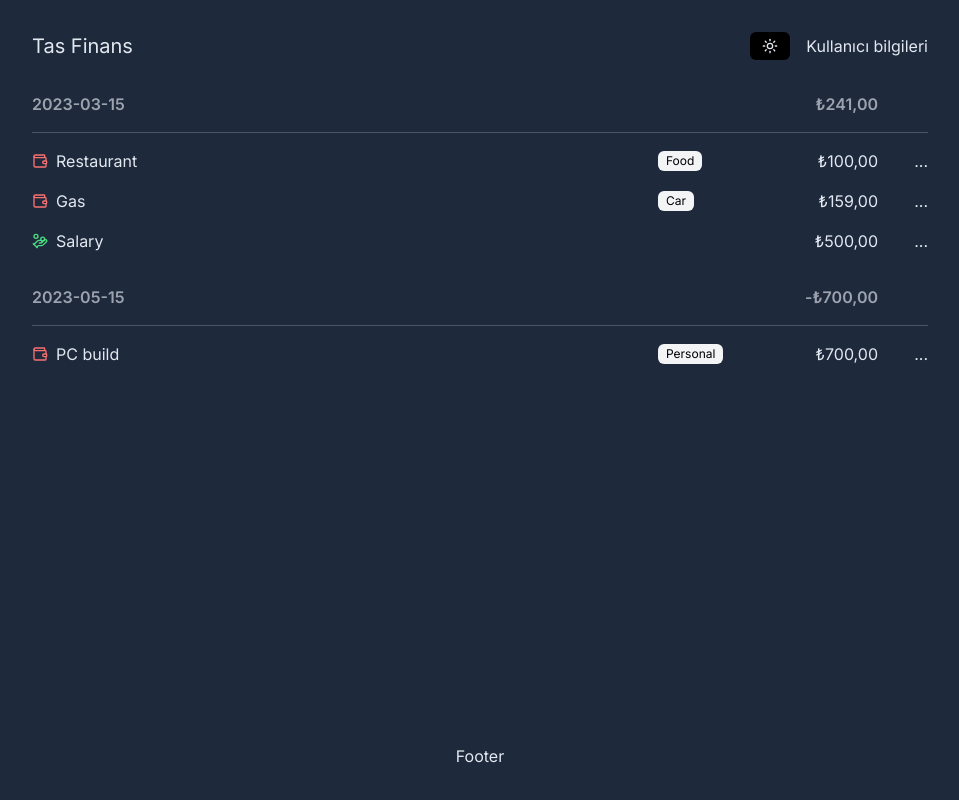
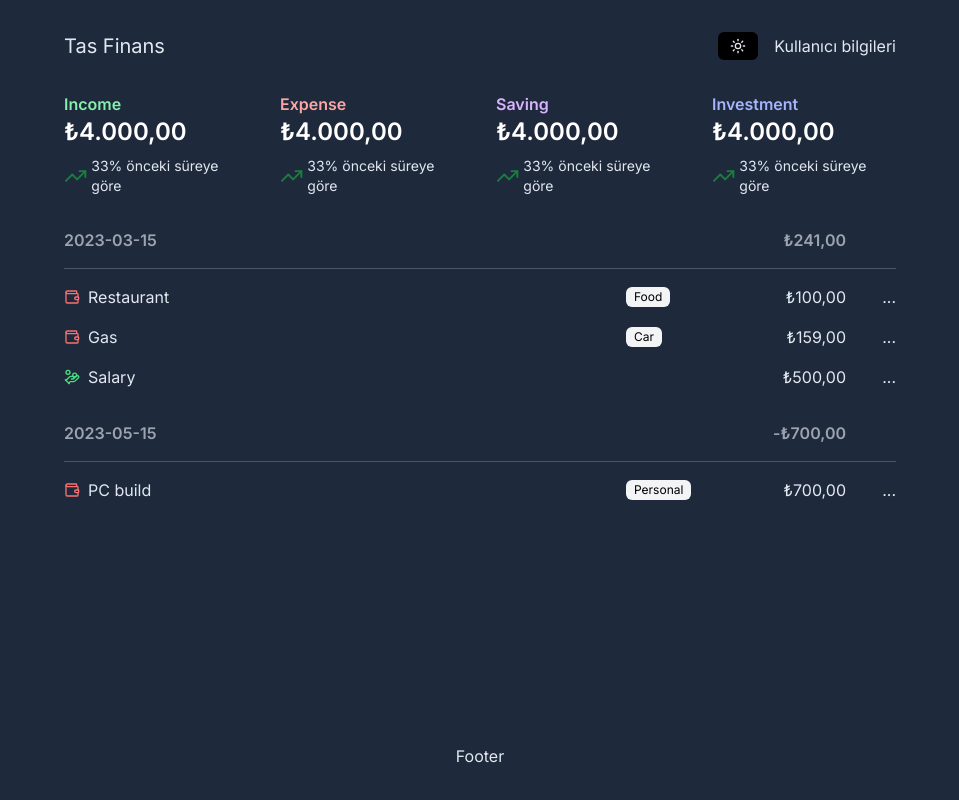
Before and after one commit to tascagdas/Tas-Finans, a Next.js app: page /dashboard in a window 1280 px wide. Shown: the whole page, without its empty margins (160-1119 px from the left). Built offline with nearby package versions, Linux system fonts and the light colour scheme; no server answers; data requests are answered from the project's data file.

Commit message:
Trendler için fetching ayarlandı.

```diff
--- /dev/null
+++ b/app/dashboard/components/trend.js
@@ -0,0 +1,10 @@
+import BaseTrend from "@/components/trend"
+const Trend = async ({ type }) => {
+    const response = await fetch(`http://localhost:3100/trends/${type}`);
+    const { amount, prevAmount } = await response.json();
+    return (
+        <BaseTrend amount={amount} type={type} prevAmount={prevAmount} />
+    )
+}
+
+export default Trend
--- a/app/dashboard/page.js
+++ b/app/dashboard/page.js
@@ -1,11 +1,27 @@
 import { Suspense } from "react"
 import TransactionList from "./components/transaction-list"
 import TransactionListFallback from "./components/transaction-list-fallback"
+import Trend from "./components/trend"
 
 const Page = () => {
   return (
     <>
-      <Suspense fallback={<TransactionListFallback/>}>
+      <section className="mb-8 grid grid-cols-2 lg:grid-cols-4 gap-8">
+        <Suspense>
+          <Trend type="Income" />
+        </Suspense>
+        <Suspense>
+          <Trend type="Expense" />
+        </Suspense>
+        <Suspense>
+          <Trend type="Saving" />
+        </Suspense>
+        <Suspense>
+          <Trend type="Investment" />
+        </Suspense>
+      </section>
+
+      <Suspense fallback={<TransactionListFallback />}>
         <TransactionList />
       </Suspense>
     </>
--- a/app/layout.js
+++ b/app/layout.js
@@ -14,7 +14,7 @@ export default function RootLayout({ children }) {
 
   return (
     <html lang="en" className={theme}>
-      <body className={`${inter.className} min-h-screen flex flex-col`}>{children}</body>
+      <body className={`${inter.className} min-h-screen flex flex-col px-8`}>{children}</body>
     </html>
   );
 }
--- a/db.json
+++ b/db.json
@@ -32,5 +32,27 @@
       "category": "Personal",
       "created_at": "2023-05-15T23:00:00"
     }
+  ],
+  "trends": [
+    {
+      "id": "Income",
+      "amount": 4000,
+      "prevAmount": 3000
+    },
+    {
+      "id": "Expense",
+      "amount": 4000,
+      "prevAmount": 3000
+    },
+    {
+      "id": "Saving",
+      "amount": 4000,
+      "prevAmount": 3000
+    },
+    {
+      "id": "Investment",
+      "amount": 4000,
+      "prevAmount": 3000
+    }
   ]
 }
```
